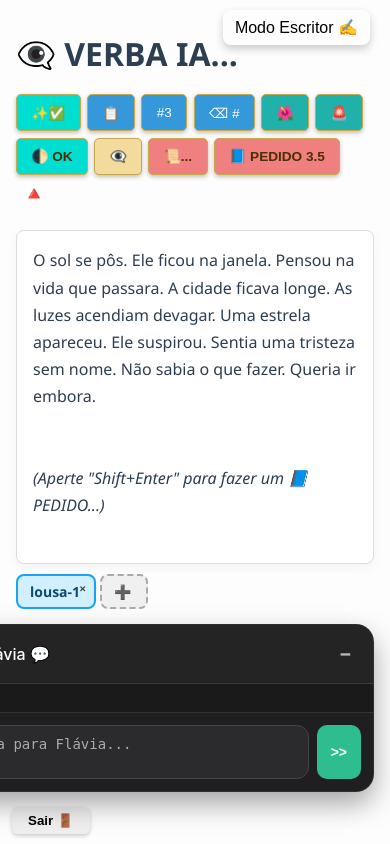
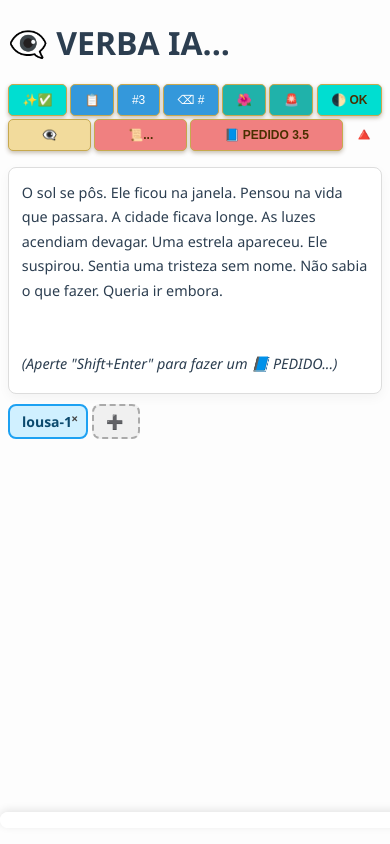
Before and after one commit to benilto87/verbaia1, a Flask app: page / in a window 390 px wide. Run offline with Flask 3, Linux system fonts and the light colour scheme; the visitor is signed in with stand-in values (Sample User, id 1).

Commit message:
🛠️ mudanças versão celular

```diff
--- a/static/css/chats/chat_escuro.css
+++ b/static/css/chats/chat_escuro.css
@@ -157,3 +157,10 @@
 #chat-log::-webkit-scrollbar-thumb:hover {
   background-color: #666;
 }
+
+@media (max-width: 768px) {
+    /* CORREÇÃO: Usando o ID #chat-panel */
+    #chat-panel {
+      display: none;
+    }
+}
--- a/static/css/estilo1.css
+++ b/static/css/estilo1.css
@@ -139,31 +142,29 @@ h1 {
     box-shadow: 0 4px 12px rgba(0,0,0,0.04);
     padding: 1rem;
     min-height: 300px;
-    max-height: 580px; /* Tamanho fixo da área */
-    overflow-y: auto; /* Habilita a rolagem vertical */
-    position: relative; /* Para o resize handle */
+    max-height: 580px;
+    overflow-y: auto;
+    position: relative;
+    transition: max-height 0.3s ease-out;
 }
 
 #editor {
     width: 100%;
-    height: 100%; /* Ocupa a altura total do editor-container */
+    height: 100%;
     font-size: 1rem;
     line-height: 1.7;
-    outline: none; /* Remove outline padrão */
+    outline: none;
 }
 
-*/ SENTENCE / COMENTÁRIOS  ******************************************************************************************* */
+/* SENTENCE / COMENTÁRIOS  ******************************************************************************************* */
 
-/* O PRÓPRIO .sentence-group PRECISA ENVOLVER TUDO para as marcações funcionarem */
 .sentence-group {
     margin-bottom: 1rem;
     padding: 0.5rem;
     transition: background-color 0.2s ease;
     border-radius: 6px;
-    /* Usa float para o número e overflow:hidden para o text-group */
-    /* ou display: flex para a versão mais moderna, mas você não queria JS */
-    /* Vamos tentar com float e ver se funciona com seu JS existente */
-    display: flow-root; /* Limpa floats internos, evita precisar de um clearfix extra */
+    display: flex;
+    align-items: flex-start;
 }
 
 .sentence-group:hover {
@@ -377,11 +348,95 @@ h1 {
   background: #e0e0e0;
 }
 
+/* ========================================================= */
+/* --- MEDIA QUERY PARA CELULARES (TELA PEQUENA) --- */
+/* ========================================================= */
+@media (max-width: 768px) {
+    /* Ajustes no corpo para telas menores */
+    body {
+        max-width: 100%;
+        margin: 1rem 0.5rem;
+        padding: 0;
+    }
 
-.modo-celular {
-  display: none;
-  flex-wrap: wrap;
-  gap: 6px;
-  justify-content: center;
-  margin-top: 10px;
+    /* Ajustes na barra de ferramentas para melhor uso do espaço */
+    #toolbar {
+        flex-direction: row;
+        gap: 0.2rem;
+        margin-bottom: 1rem;
+        justify-content: center;
+    }
+
+    .toolbar-button {
+        flex-grow: 1;
+        font-size: 0.75rem;
+        padding: 0.5rem 0.8rem;
+    }
+
+    /* Otimizando o contêiner do editor para celulares */
+    .editor-container {
+        max-height: 40vh;
+        min-height: 200px;
+        padding: 0.8rem;
+    }
+
+    #editor {
+        font-size: 0.9rem;
+    }
+
+    /* Layout dos botões fixos no canto superior esquerdo */
+    #botoesFixosEsquerda {
+        top: auto;
+        left: 0;
+        bottom: 1rem;
+        flex-wrap: nowrap;
+        overflow-x: auto;
+        padding: 0.5rem;
+        background-color: rgba(255, 255, 255, 0.9);
+        border-radius: 8px;
+        box-shadow: 0 -2px 8px rgba(0,0,0,0.1);
+        width: 100%;
+        justify-content: center;
+    }
+
+    /* Escondendo a barra de rolagem dos botões fixos */
+    #botoesFixosEsquerda::-webkit-scrollbar {
+        display: none;
+    }
+    #botoesFixosEsquerda {
+        -ms-overflow-style: none;
+        scrollbar-width: none;
+    }
+
+    /* Ocultando botões extras se necessário em telas menores */
+    .toolbar-button.hide-on-mobile {
+        display: none;
+    }
+
+    /* Reposicionando o seletor de chat para evitar sobreposição */
+    #modo-chat-selector {
+        display: none;
+    }
+
+    /* Ajustes para o botão de busca */
+    #busca-local {
+        top: 1rem;
+        width: 90%;
+        left: 50%;
+        transform: translateX(-50%);
+        padding: 6px;
+    }
+    #inputBusca {
+        width: 100%;
+    }
+
+    /* --- NOVO: OCULTA O BOTÃO SAIR NA VERSÃO MOBILE --- */
+    .botao-sair {
+        display: none;
+    }
+
+    /* NOVO: Oculta o chat na versão mobile */
+    .chat-panel {
+      display: none;
+    }
 }
```
Also changed, not shown: other parts of static/css/estilo1.css (+62 -89 lines).
